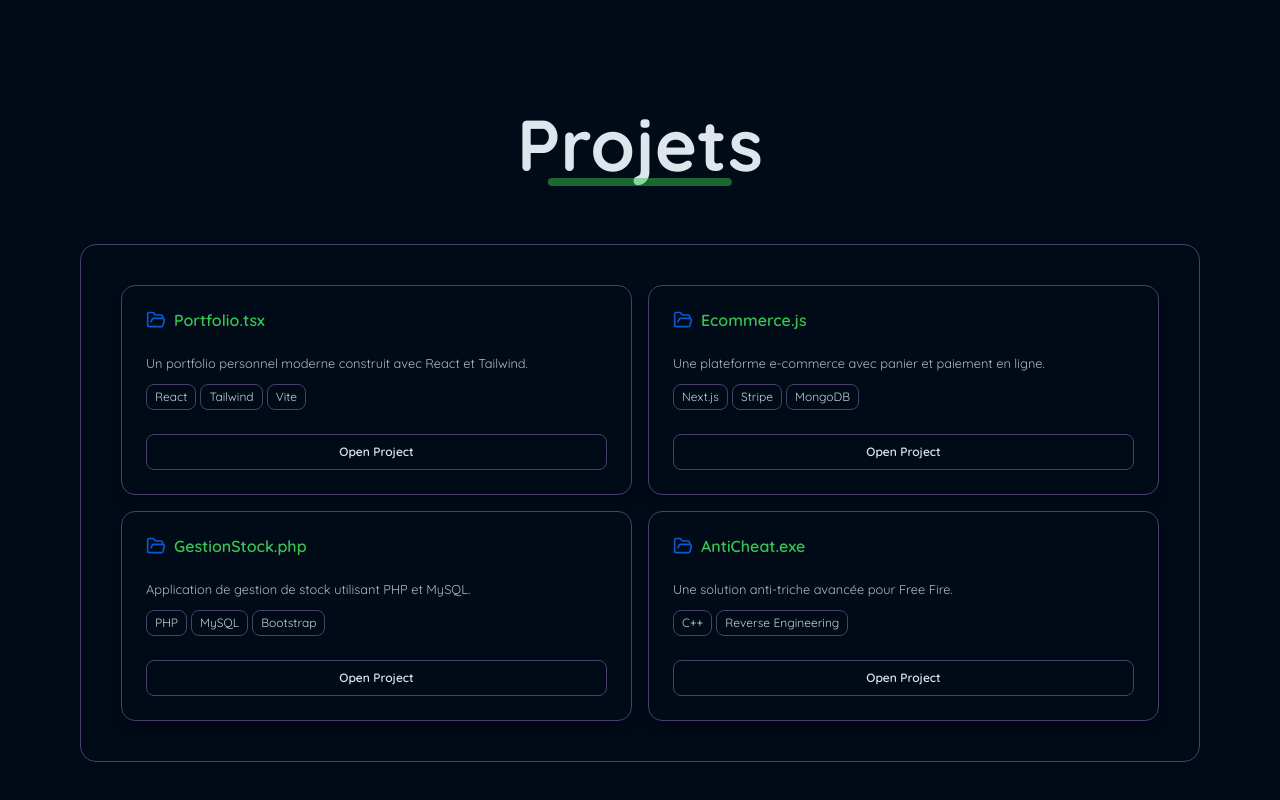
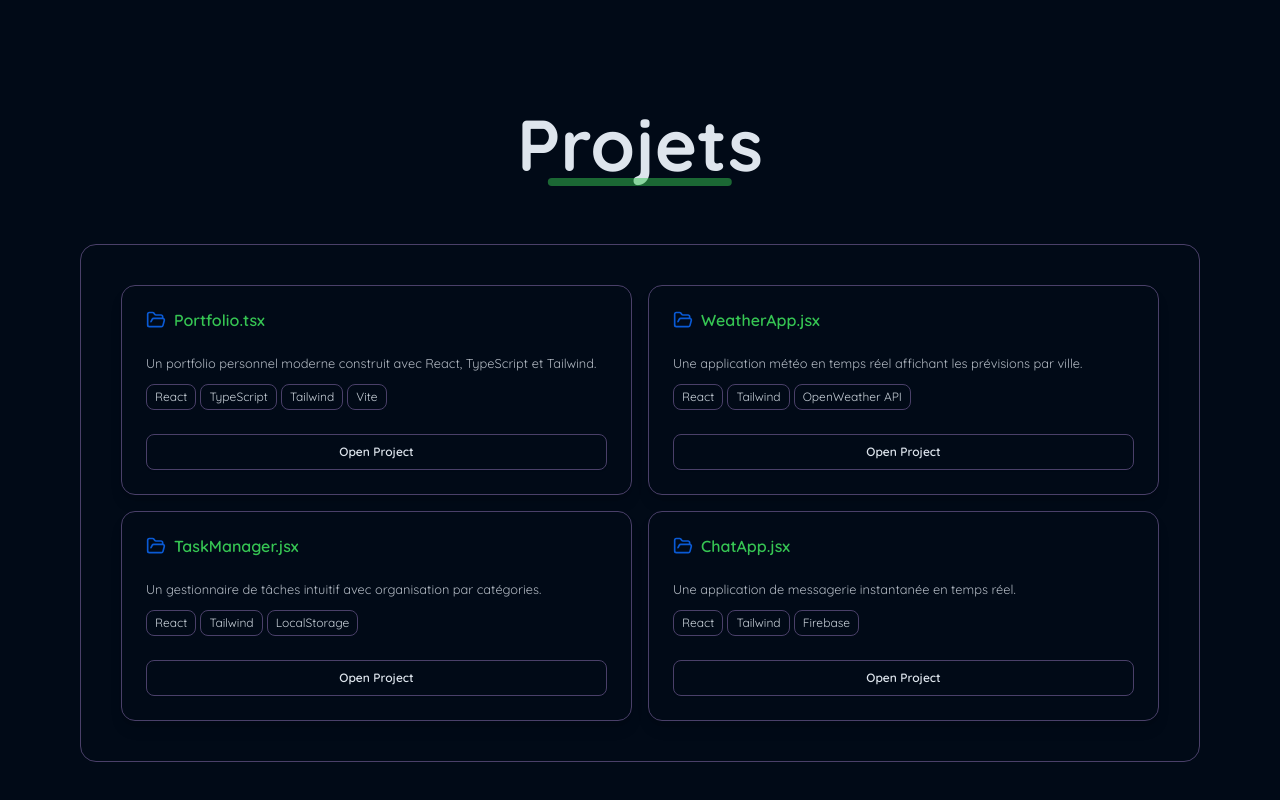
Before and after one commit to ilyasmdn/portfolio, a React (Vite) app: page / in a window 1280 px wide. Shown: the part 2098-2898 px from the top of the page. Built offline with nearby package versions, Linux system fonts and the light colour scheme.

Commit message:
Add real projects
Add real projects instead of dummy data

```diff
--- a/src/components/ui/ProjectFile.tsx
+++ b/src/components/ui/ProjectFile.tsx
@@ -26,6 +26,7 @@ interface Project {
   tech: string[];
   link: string;
   isLinkActive: boolean;
+  inProgress: boolean;
 }
 
 interface ProjectComponentProps {
@@ -87,7 +88,9 @@ const ProjectFile: React.FC<ProjectComponentProps> = ({ project }) => {
               ))}
             </div>
             <DialogFooter>
-              {project.isLinkActive ? (
+              {project.inProgress
+              ? (<p className="text-orange-500 text-sm">In Progress</p>)
+              : (project.isLinkActive ? (
                 <Button
                 asChild
                 variant="outline"
@@ -103,7 +106,8 @@ const ProjectFile: React.FC<ProjectComponentProps> = ({ project }) => {
                 </Button>
               ) : (
                 <p className="text-red-500 text-sm">Project not available</p>
-              )}
+              ))
+              }
             </DialogFooter>
           </DialogContent>
         </Dialog>
--- a/src/languages/projects.ts
+++ b/src/languages/projects.ts
@@ -1,91 +1,105 @@
 export const projects = {
   fr: {
     title: "Projets",
+    openButton: "Ouvrir le Projet",
+    activeButton: "Aperçu",
+    notActiveButton: "Indisponible",
     list: [
       {
         name: "Portfolio.tsx",
         type: "tsx",
-        description: "Un portfolio personnel moderne construit avec React et Tailwind.",
+        description: "Un portfolio personnel moderne construit avec React, TypeScript et Tailwind.",
         details:
-          "Ce projet est un site web personnel conçu pour présenter mes compétences et mes réalisations. Il comprend des animations fluides, un dark mode, et une optimisation SEO avancée. Déployé avec Vercel, il utilise React pour une expérience utilisateur dynamique.",
-        tech: ["React", "Tailwind", "Vite"],
-        link: "#",
+          "Ce portfolio met en avant mes compétences et mes projets à travers une interface épurée et dynamique. Il intègre un mode sombre, une navigation fluide et une optimisation SEO avancée. Déployé avec Vercel, il est conçu avec React, TypeScript et Tailwind pour un design réactif.",
+        tech: ["React", "TypeScript", "Tailwind", "Vite"],
+        link: "https://github.com/ilyasmdn/portfolio",
         isLinkActive: true,
+        inProgress: false,
       },
       {
-        name: "Ecommerce.js",
-        type: "js",
-        description: "Une plateforme e-commerce avec panier et paiement en ligne.",
+        name: "WeatherApp.jsx",
+        type: "jsx",
+        description: "Une application météo en temps réel affichant les prévisions par ville.",
         details:
-          "Cette application permet aux utilisateurs de parcourir une boutique en ligne, d’ajouter des articles à leur panier et de finaliser leurs achats grâce à une intégration Stripe. Elle gère aussi l'authentification des utilisateurs et un système de recommandations personnalisées.",
-        tech: ["Next.js", "Stripe", "MongoDB"],
+          "Cette application permet aux utilisateurs de rechercher la météo actuelle et les prévisions des prochains jours en fonction de leur localisation. Elle utilise l'API OpenWeather pour récupérer des données précises et offre un affichage visuel moderne avec des animations.",
+        tech: ["React", "Tailwind", "OpenWeather API"],
         link: "#",
-        isLinkActive: true,
+        isLinkActive: false,
+        inProgress: false,
       },
       {
-        name: "GestionStock.php",
-        type: "php",
-        description: "Application de gestion de stock utilisant PHP et MySQL.",
+        name: "TaskManager.jsx",
+        type: "jsx",
+        description: "Un gestionnaire de tâches intuitif avec organisation par catégories.",
         details:
-          "Un tableau de bord interactif permettant aux entreprises de suivre leurs stocks en temps réel. Il inclut des fonctionnalités de gestion des fournisseurs, de création de rapports et d'alertes automatiques en cas de stock faible.",
-        tech: ["PHP", "MySQL", "Bootstrap"],
+          "Une application web permettant de créer, organiser et suivre ses tâches avec un système de catégories et de priorités. L'interface propose une vue Kanban pour une meilleure gestion des projets et une synchronisation locale pour sauvegarder les tâches.",
+        tech: ["React", "Tailwind", "LocalStorage"],
         link: "#",
-        isLinkActive: true,
+        isLinkActive: false,
+        inProgress: false,
       },
       {
-        name: "AntiCheat.exe",
-        type: "exe",
-        description: "Une solution anti-triche avancée pour Free Fire.",
+        name: "ChatApp.jsx",
+        type: "jsx",
+        description: "Une application de messagerie instantanée en temps réel.",
         details:
-          "Ce logiciel détecte et bloque les tricheurs en analysant le comportement des joueurs et en surveillant les modifications mémoire en temps réel. Il utilise des techniques de reverse engineering pour identifier les hacks les plus courants et les contourner efficacement.",
-        tech: ["C++", "Reverse Engineering"],
+          "Une application de chat en temps réel permettant des conversations privées et de groupe. Développée avec Firebase, elle offre une authentification sécurisée et une interface moderne avec notifications et statuts en ligne.",
+        tech: ["React", "Tailwind", "Firebase"],
         link: "#",
         isLinkActive: false,
+        inProgress: true,
       },
     ],
   },
   en: {
     title: "Projects",
+    openButton: "Open Project",
+    activeButton: "Preview",
+    notActiveButton: "Not Available",
     list: [
       {
         name: "Portfolio.tsx",
         type: "tsx",
-        description: "A modern personal portfolio built with React and Tailwind.",
+        description: "A modern personal portfolio built with React, TypeScript, and Tailwind.",
         details:
-          "This project is a personal website designed to showcase my skills and achievements. It features smooth animations, dark mode, and advanced SEO optimization. Deployed with Vercel, it uses React for a dynamic user experience.",
-        tech: ["React", "Tailwind", "Vite"],
-        link: "#",
+          "This portfolio showcases my skills and projects through a clean and dynamic interface. It features dark mode, smooth navigation, and advanced SEO optimization. Deployed with Vercel, it is built with React, TypeScript, and Tailwind for a responsive design.",
+        tech: ["React", "TypeScript", "Tailwind", "Vite"],
+        link: "https://github.com/ilyasmdn/portfolio",
         isLinkActive: true,
+        inProgress: false,
       },
       {
-        name: "Ecommerce.js",
-        type: "js",
-        description: "An e-commerce platform with cart and online payments.",
+        name: "WeatherApp.jsx",
+        type: "jsx",
+        description: "A real-time weather app displaying forecasts by city.",
         details:
-          "This application allows users to browse an online store, add items to their cart, and complete purchases through Stripe integration. It also features user authentication and a personalized recommendation system.",
-        tech: ["Next.js", "Stripe", "MongoDB"],
+          "This application allows users to check current weather conditions and upcoming forecasts based on their location. It uses the OpenWeather API to fetch accurate data and features a modern visual representation with animations.",
+        tech: ["React", "Tailwind", "OpenWeather API"],
         link: "#",
-        isLinkActive: true,
+        isLinkActive: false,
+        inProgress: false,
       },
       {
-        name: "InventoryManager.php",
-        type: "php",
-        description: "Stock management application using PHP and MySQL.",
+        name: "TaskManager.jsx",
+        type: "jsx",
+        description: "An intuitive task manager with category organization.",
         details:
-          "An interactive dashboard that helps businesses track their inventory in real time. It includes supplier management, report generation, and automatic low-stock alerts.",
-        tech: ["PHP", "MySQL", "Bootstrap"],
+          "A web application that allows users to create, organize, and track their tasks using categories and priorities. The interface includes a Kanban board for better project management and local synchronization for task saving.",
+        tech: ["React", "Tailwind", "LocalStorage"],
         link: "#",
-        isLinkActive: true,
+        isLinkActive: false,
+        inProgress: false,
       },
       {
-        name: "AntiCheat.exe",
-        type: "exe",
-        description: "An advanced anti-cheat solution for Free Fire.",
+        name: "ChatApp.jsx",
+        type: "jsx",
+        description: "A real-time instant messaging application.",
         details:
-          "This software detects and blocks cheaters by analyzing player behavior and monitoring real-time memory modifications. It uses reverse engineering techniques to identify and counteract the most common hacks.",
-        tech: ["C++", "Reverse Engineering"],
+          "A real-time chat application for private and group conversations. Built with Firebase, it features secure authentication, a modern UI with notifications, and online status tracking.",
+        tech: ["React", "Tailwind", "Firebase"],
         link: "#",
         isLinkActive: false,
+        inProgress: true,
       },
     ],
   },
```
